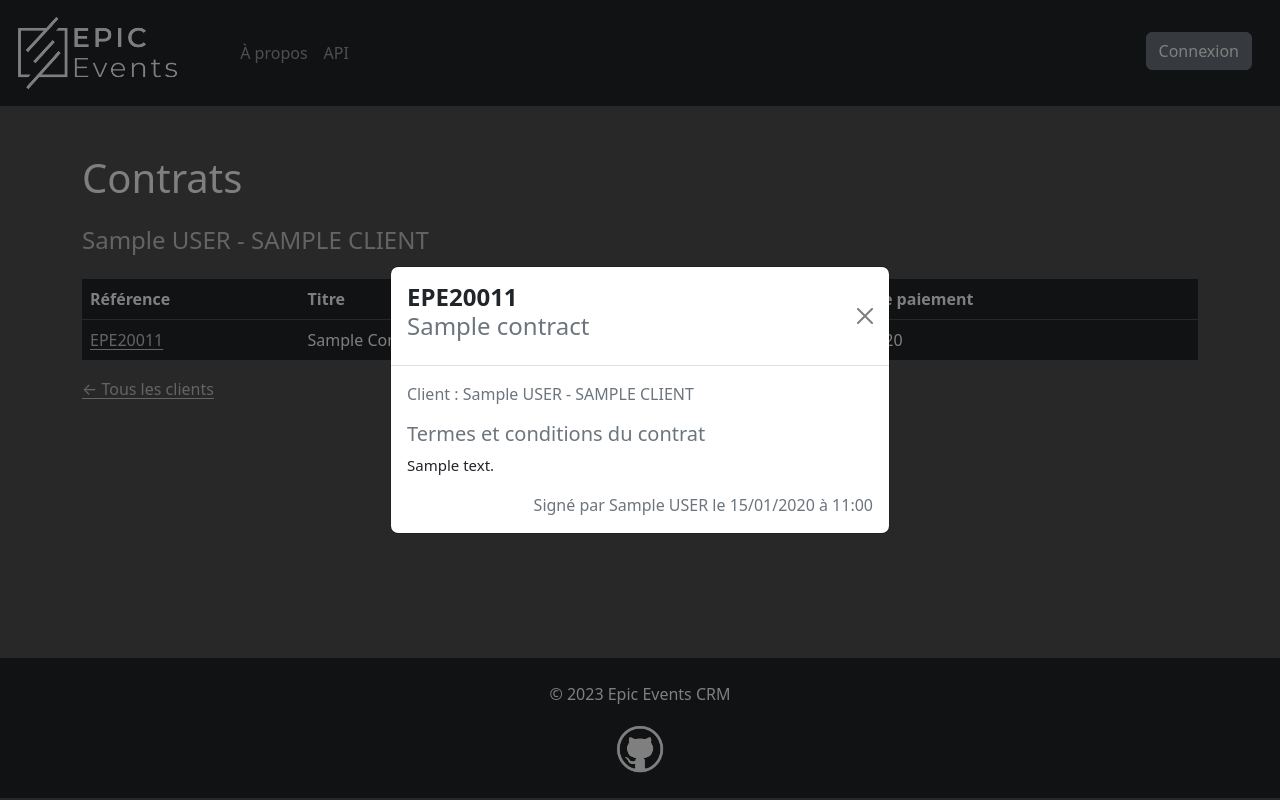
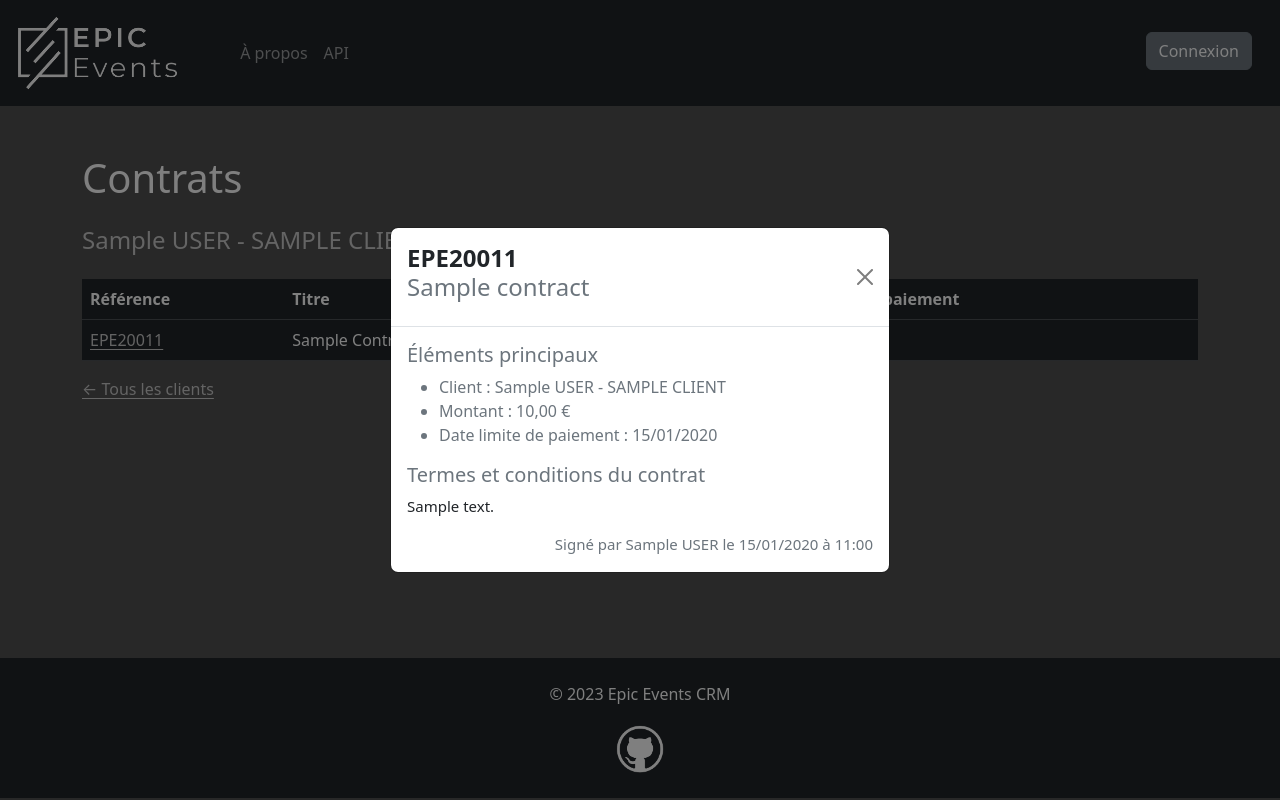
Before and after one commit to romansainthilaire/epic_events_crm, a Django app: template events/templates/events/contract/contract_list.html in a window 1280 px wide, after a click that opens the changed part. Run offline with Django 4.2, Linux system fonts and the light colour scheme; the template is opened without the code that fills it: values that come from a table or form of the project are taken from there, others are empty; tables that the repository leaves empty hold one stand-in row (values such as "Sample post"); some libraries are stand-ins or nearby versions.

Commit message:
refactoring

```diff
--- a/events/templates/events/contract/contract_list.html
+++ b/events/templates/events/contract/contract_list.html
@@ -13,7 +13,7 @@
     {% endif %}
 </h1>
 
-<h2 class="h4">{{ client.first_name|title }} {{ client.last_name|upper }} - {{ client.company_name|upper }}</h2>
+<h2 class="h4">{{ client }}</h2>
 
 {% if contracts %}
 <div class="table-responsive mt-4">
@@ -23,7 +23,7 @@
                 <th>Référence</th>
                 <th>Titre</th>
                 <th>Montant</th>
-                <th>Échéance paiement</th>
+                <th>Date limite de paiement</th>
                 {% if user|has_group:"vente" %}
                 <th></th>
                 <th></th>
--- a/events/templates/events/fragments/contract_content_modal.html
+++ b/events/templates/events/fragments/contract_content_modal.html
@@ -1,3 +1,5 @@
+{% load humanize %}
+
 <div class="modal fade" id="{{ contract }}">
     <div class="modal-dialog modal-dialog-centered modal-dialog-scrollable">
         <div class="modal-content">
@@ -9,12 +11,15 @@
                 <button type="button" class="btn-close" data-bs-dismiss="modal"></button>
             </div>
             <div class="modal-body">
-                <p class="text-secondary">
-                    Client : {{ contract.client }}
-                </p>
+                <h4 class="h5 text-secondary">Éléments principaux</h4>
+                <ul>
+                    <li class="text-secondary">Client : {{ contract.client }}</li>
+                    <li class="text-secondary nobr">Montant : {{ contract.amount|intcomma }} €</li>
+                    <li class="text-secondary nobr">Date limite de paiement : {{ contract.payment_due_date|date:"d/m/Y" }}</li>
+                </ul>
                 <h4 class="h5 text-secondary">Termes et conditions du contrat</h4>
                 <div class="text-dark fs-7">{{ contract.content|linebreaks }}</div>
-                <div class="text-end text-secondary">
+                <div class="text-end text-secondary fs-7">
                     {% if contract.signed %}
                     Signé par {{ contract.client.sales_contact.first_name|title }} {{ contract.client.sales_contact.last_name|upper }}
                     le {{ contract.date_updated|date:"d/m/Y" }} à {{ contract.date_updated|date:"H:i" }}
```
Also changed, not shown: events/templates/events/contract/contract_form.html (+2 -6 lines).
